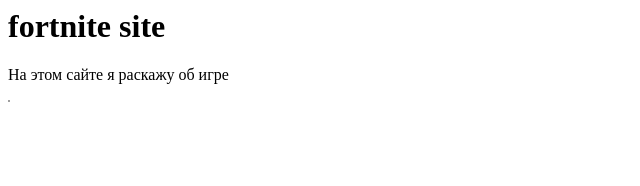
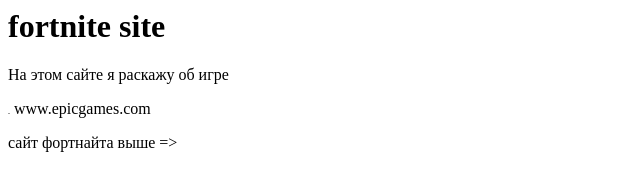
Before and after one commit to DimasCreeper/fortnite, a plain HTML site: page index.html in a window 1280 px wide. Shown: the whole page, without its empty margins (0-640 px from the left). Drawn offline with Linux system fonts and the light colour scheme; grey boxes are pictures that could not be loaded.

Commit message:
Update index.html

```diff
--- a/index.html
+++ b/index.html
@@ -9,3 +9,5 @@
 </header>
 <main>
 <img src="https://cdn2.unrealengine.com/chapter2season5fortnite-zeropoint-1920x1080-1920x1080-685204223.jpg"</img>
+  <a> www.epicgames.com </a>
+  <p> сайт фортнайта выше => </p>
```
